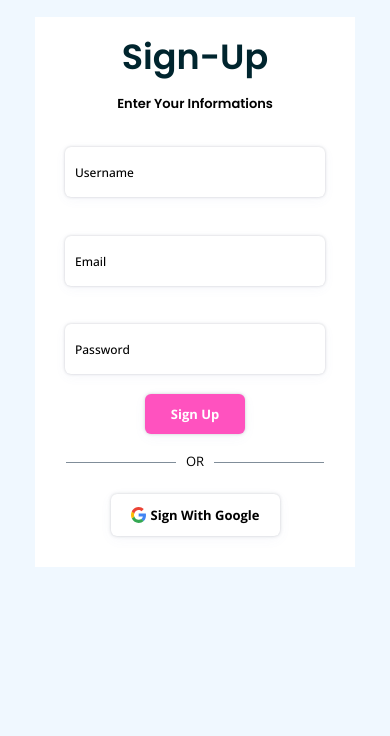
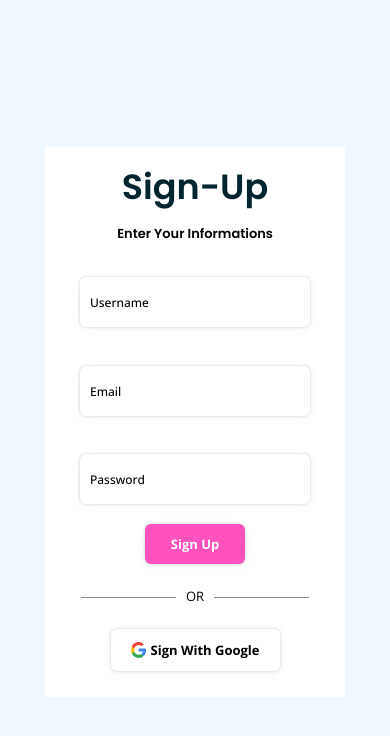
Before and after one commit to MedReda0/Huddle, a plain HTML site: page sign-up.html in a window 390 px wide. Drawn offline with nearby package versions, Linux system fonts and the light colour scheme.

Commit message:
Update style.css
Making the page more responsive

```diff
--- a/CSS/style.css
+++ b/CSS/style.css
@@ -519,7 +519,8 @@ body{
 }
 
 .page{
-  padding: 17px 40px;
+  height: 100vh;
+  width: 100%;
   display: flex;
   align-items: center;
   justify-content: center;
@@ -537,7 +538,7 @@ body{
 
 .page .content .info{
   background-color: white;
-  width: 460px;
+  width: 450px;
   height: 550px;
   padding: 20px 0;
   display: flex;
@@ -547,13 +548,19 @@ body{
 
 @media (max-width: 991px){
   .page .content .info{
-    width: 320px;
+    width: 380px;
+  }
+}
+
+@media (max-width: 768px){
+  .page .content .info{
+    width: 300px;
   }
 }
 
 @media (max-width: 300px){
   .page .content .info{
-    width: 280px;
+    width: 260px;
   }
 }
 
@@ -595,7 +602,13 @@ body{
 
 @media (max-width: 991px){
   .page .content .info input{
-    width: 260px;
+    width: 300px;
+  }
+}
+
+@media (max-width: 768px){
+  .page .content .info input{
+    width: 230px;
   }
 }
 
@@ -629,6 +642,7 @@ body{
   font-size: 13px;
   font-weight: bold;
   margin-top: -18px;
+  margin-bottom: 0;
 }
 
 .page .content .info .submit{
@@ -639,10 +653,9 @@ body{
 .page .content .info .submit::before{
   position: absolute;
   content: "";
-  height: 100%;
-  width: 100%;
-  top: -40%;
-  left: 0;
+  height: 40px;
+  width: 100px;
+  top: -80%;
   border-radius: 6px;
   background-color: var(--Primary-color);
   opacity: 0;
@@ -655,7 +668,7 @@ body{
 
 .page .content .info span:last-of-type{
   font-size: 13px;
-  margin-bottom: 25px;
+  margin: 25px 0;
   position: relative;
 }
 
@@ -680,13 +693,26 @@ body{
 @media (max-width: 991px){
   .page .content .info span:last-of-type::before,
   .page .content .info span:last-of-type::after{
-    width: 110px;
+    width: 130px;
   }
   .page .content .info span:last-of-type::before{
-    left: -120px;
+    left: -140px;
   }
   .page .content .info span:last-of-type::after{
-    right: -120px;
+    right: -140px;
+  }
+}
+
+@media (max-width: 768px){
+  .page .content .info span:last-of-type::before,
+  .page .content .info span:last-of-type::after{
+    width: 95px;
+  }
+  .page .content .info span:last-of-type::before{
+    left: -105px;
+  }
+  .page .content .info span:last-of-type::after{
+    right: -105px;
   }
 }
 
@@ -712,7 +738,7 @@ body{
   background-size: cover;
   background-color: var(--Pink);
   padding: 20px;
-  width: 550px;
+  width: 540px;
   display: flex;
   flex-direction: column;
   align-items: center;
@@ -721,6 +747,12 @@ body{
 }
 
 @media (max-width: 991px){
+  .page .content .picture{
+    width: 400px;
+  }
+}
+
+@media (max-width: 768px){
   .page .content .picture{
     width: 320px;
   }
```
